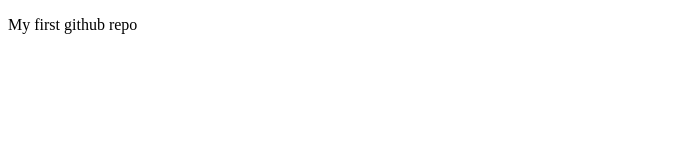
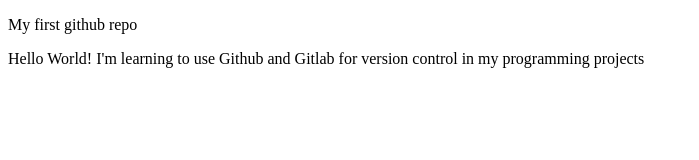
Before and after one commit to FirozTheProgrammer/My-First-GitHub-repo, a plain HTML site: page index.html in a window 1280 px wide. Shown: the whole page, without its empty margins (0-699 px from the left). Drawn offline with Linux system fonts and the light colour scheme.

Commit message:
add a p tag

```diff
--- a/index.html
+++ b/index.html
@@ -7,5 +7,11 @@
   </head>
   <body>
     <p>My first github repo</p>
+    <!-- This is a comment -->
+    <p>
+      Hello World! I'm learning to use Github and Gitlab for version control in
+      my programming projects
+    </p>
+    <!-- This is a comment -->
   </body>
 </html>
```
